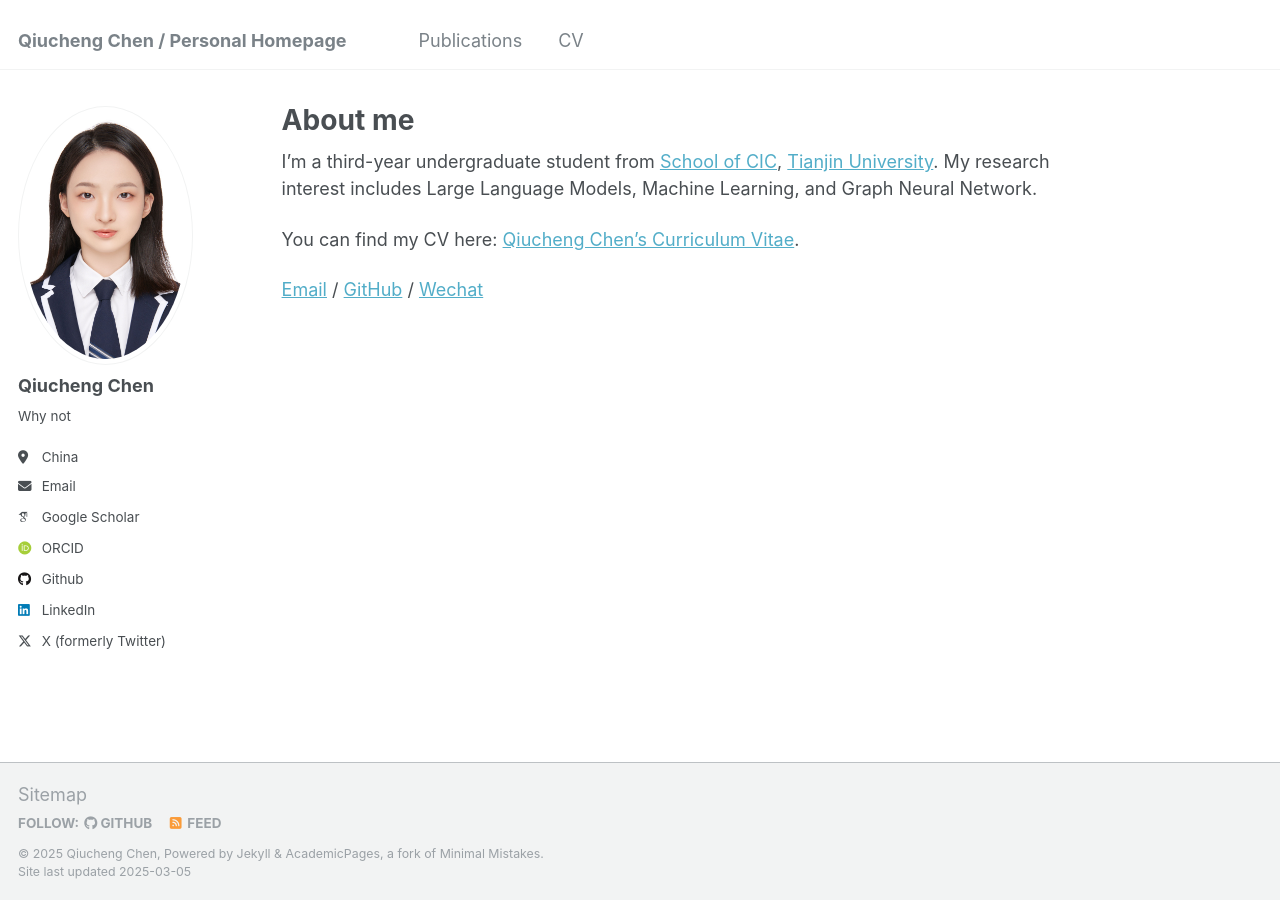
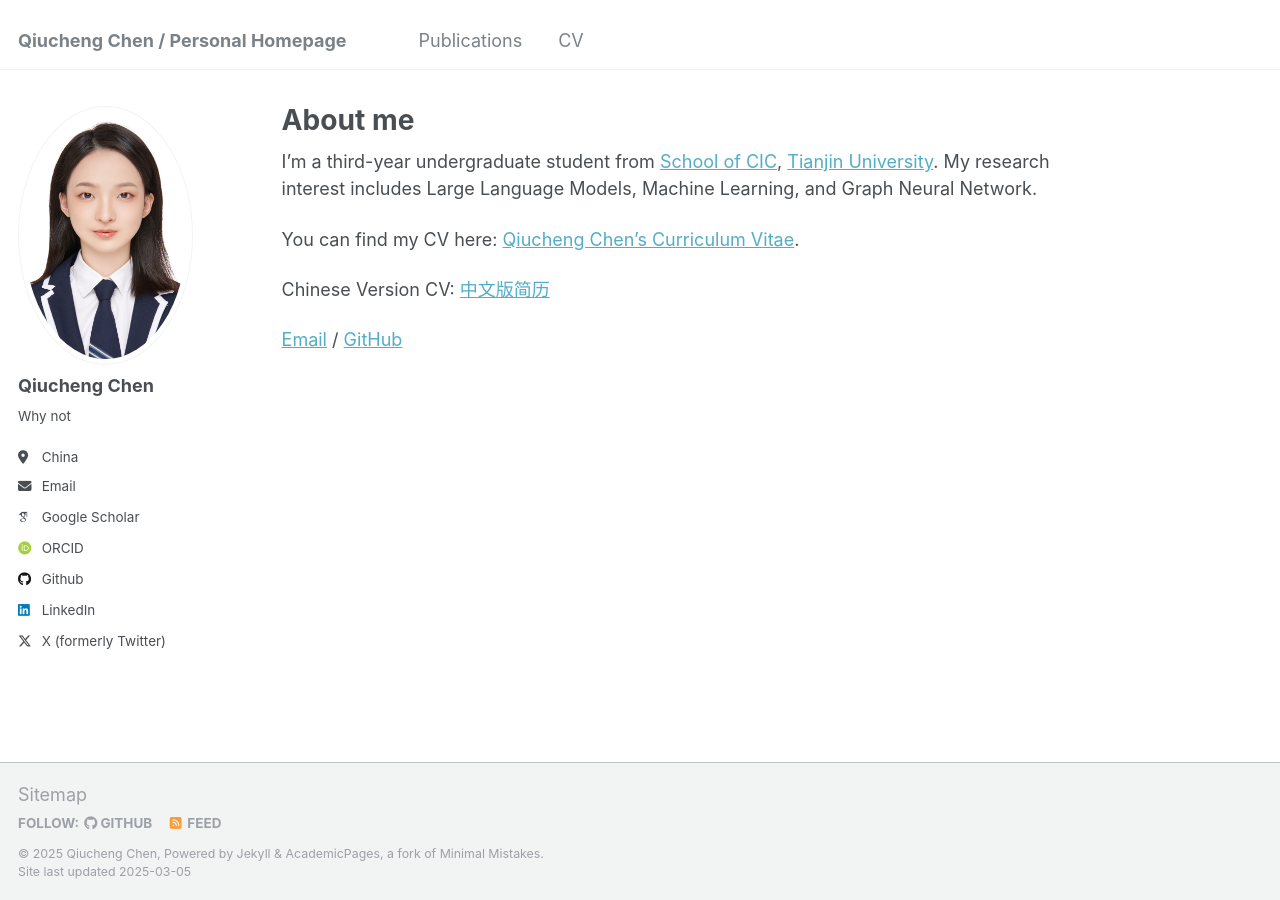
Before and after one commit to Trouverecc/Trouverecc.github.io, a Jekyll site: the page built from _pages/about.md, in a window 1280 px wide. Built offline with Jekyll 4.4.1, drawn with Linux system fonts in a browser that asks for light colours; some web fonts are replaced.

Commit message:
Update about.md

```diff
--- a/_pages/about.md
+++ b/_pages/about.md
@@ -12,4 +12,6 @@ I'm a third-year undergraduate student from [School of CIC](https://cic.tju.edu.
 
 You can find my CV here: [Qiucheng Chen's Curriculum Vitae](../assets/CV.pdf).
 
-[Email](mailto: trouverecc@gmail.com) / [GitHub](https://github.com/Trouverecc) / [Wechat](../image/wechat.png)
+Chinese Version CV: [中文版简历](../assets/CV-zh-CN.pdf)
+
+[Email](mailto: trouverecc@gmail.com) / [GitHub](https://github.com/Trouverecc)
```
